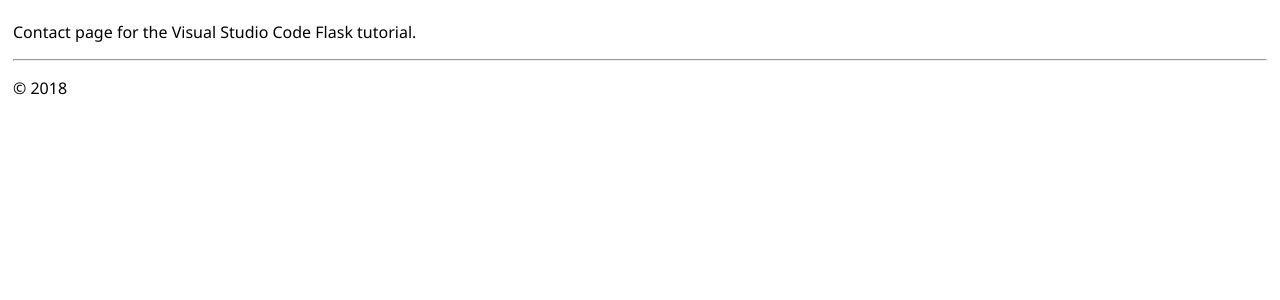
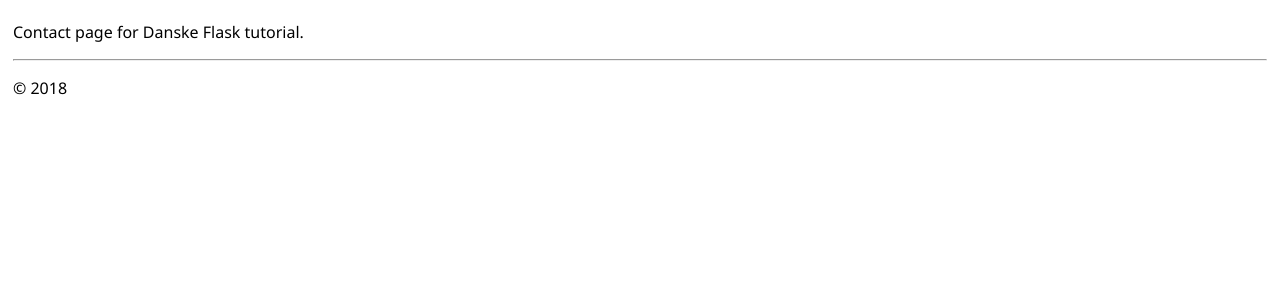
Before and after one commit to mallareddya/danske-python-flask-webapp-1, a Flask app: page /contact/ in a window 1280 px wide. Shown: the part 47-347 px from the top of the page. Run offline with Flask 2, Linux system fonts and the light colour scheme.

Commit message:
Modified contact file

```diff
--- a/hello_app/templates/contact.html
+++ b/hello_app/templates/contact.html
@@ -3,5 +3,5 @@
 Contact us
 {% endblock %}
 {% block content %}
-<p>Contact page for the Visual Studio Code Flask tutorial.</p>
+<p>Contact page for Danske Flask tutorial.</p>
 {% endblock %}
```
